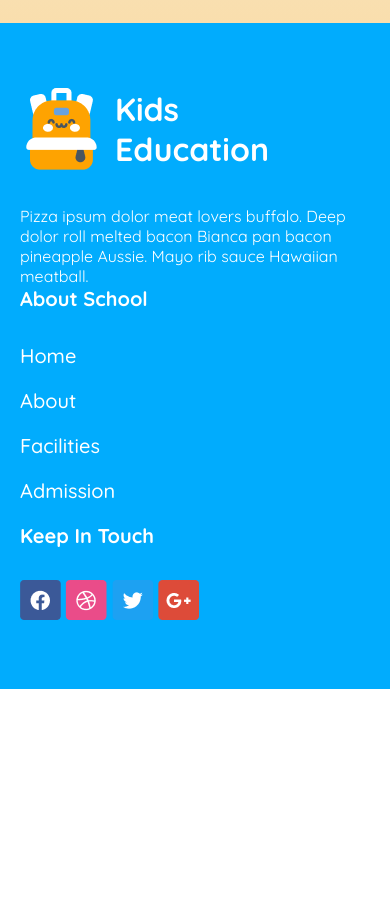
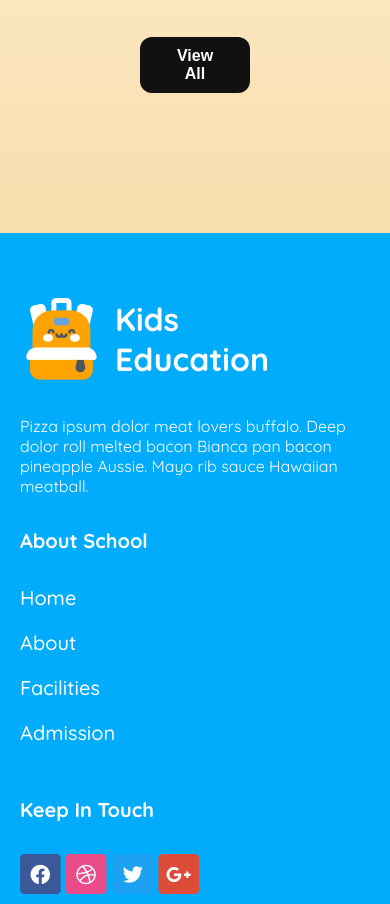
Before and after one commit to swemonir/B11-A2-Kids-School, a plain HTML site: page index.html in a window 390 px wide. Shown: the part 3195-4099 px from the top of the page. Before the commit the page ends 3884 px from the top, so only its background shows below. Drawn offline with Linux system fonts and the light colour scheme.

Commit message:
5th commit

```diff
--- a/styles/style.css
+++ b/styles/style.css
@@ -198,10 +198,13 @@ nav ul a{
 /* section-our-story */
 #section-our-story{
   background-image: linear-gradient(#ffffff, rgba(249, 222, 173, 1));
+  padding: 80px 140px;
 }
+
 .all-card{
   display: flex;
-  padding: 80px 140px;
+  justify-content: center;
+
 }
 
 .first-card{
@@ -500,6 +503,7 @@ footer{
 }
 .footer{
   flex-direction: column;
+  justify-content: center;
 
 }
 .footer-icon{
@@ -517,11 +521,14 @@ footer{
   margin-right: 20px;
 }
 .about-title, .touch-part {
+  margin-top: 32px;
   font-size: 1.25rem;
   font-weight: 700;
   margin-right: 20px;
 }
-
+body{
+  overflow-x: hidden;
+}
 
 
 
```
